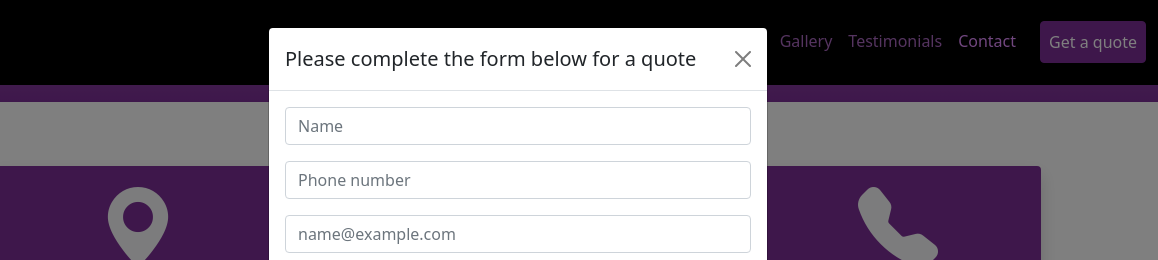
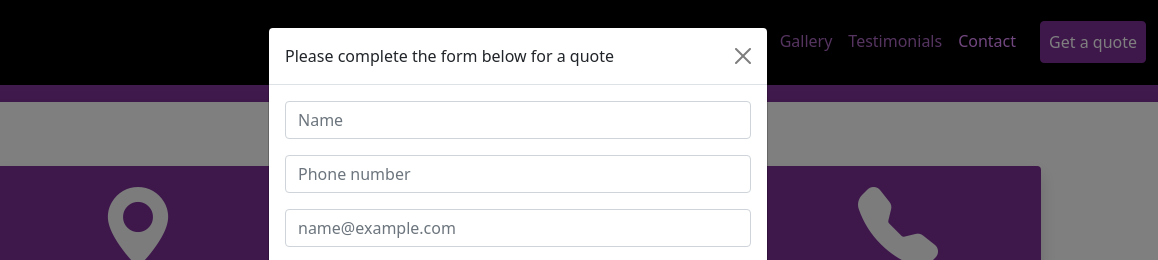
Before and after one commit to k8a87/alexautodetail, a website built with Parcel: page src/index.html in a window 1280 px wide. Both pictures are taken after a click on the button "Request a quote". Shown: the part 4441-4701 px from the top of the page, 122-1280 px from the left. Built offline with nearby package versions, Linux system fonts and the light colour scheme.

Commit message:
fixed accesibilty issue

```diff
--- a/src/index.html
+++ b/src/index.html
@@ -504,7 +504,7 @@
       <div class="modal-dialog">
         <div class="modal-content">
           <div class="modal-header">
-            <h5 class="modal-title" id="quoteModalLabel">Please complete the form below for a quote</h5>
+            <h6 class="modal-title" id="quoteModalLabel">Please complete the form below for a quote</h6>
             <button type="button" class="btn-close" data-bs-dismiss="modal" aria-label="Close"></button>
           </div>
           <div class="modal-body">
```
